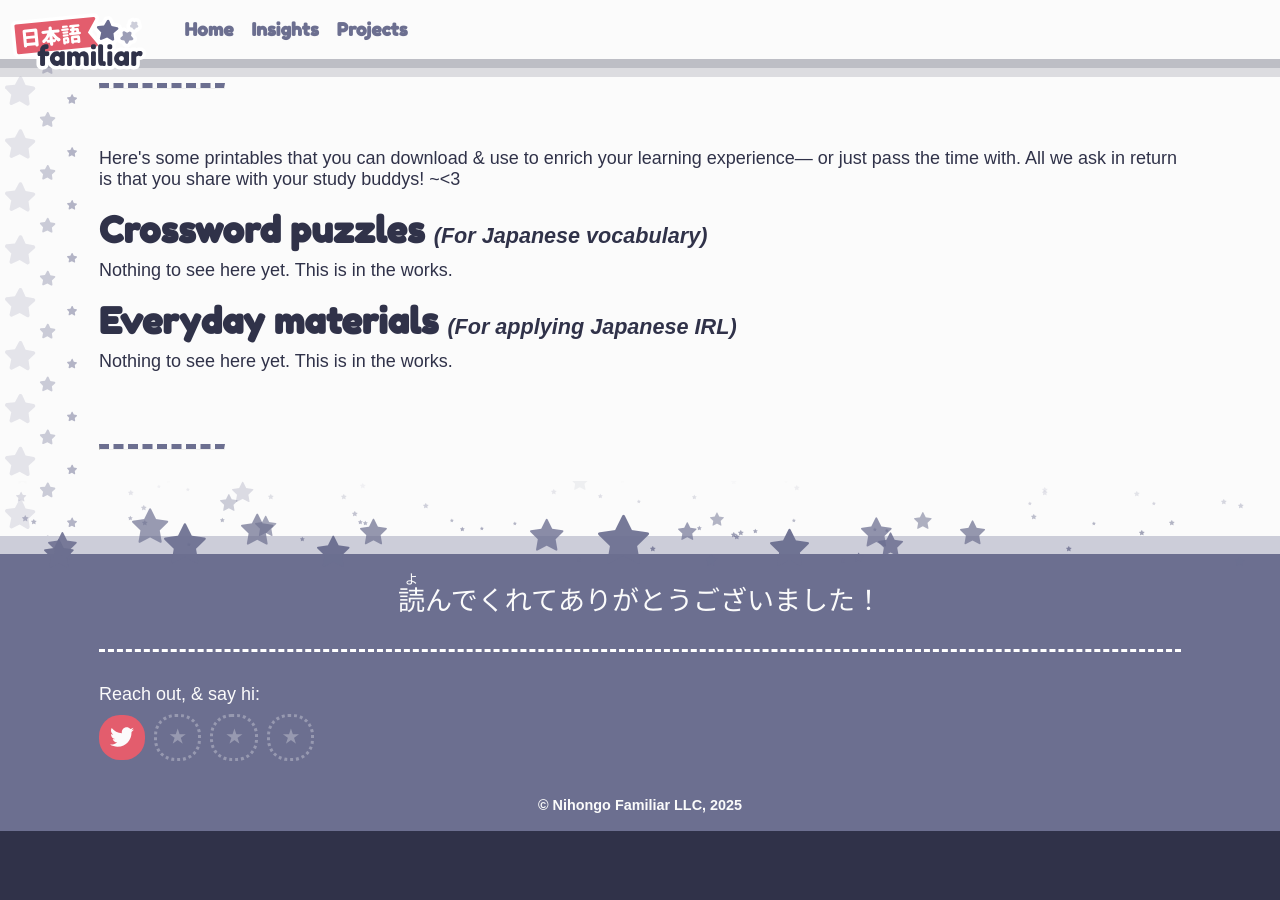
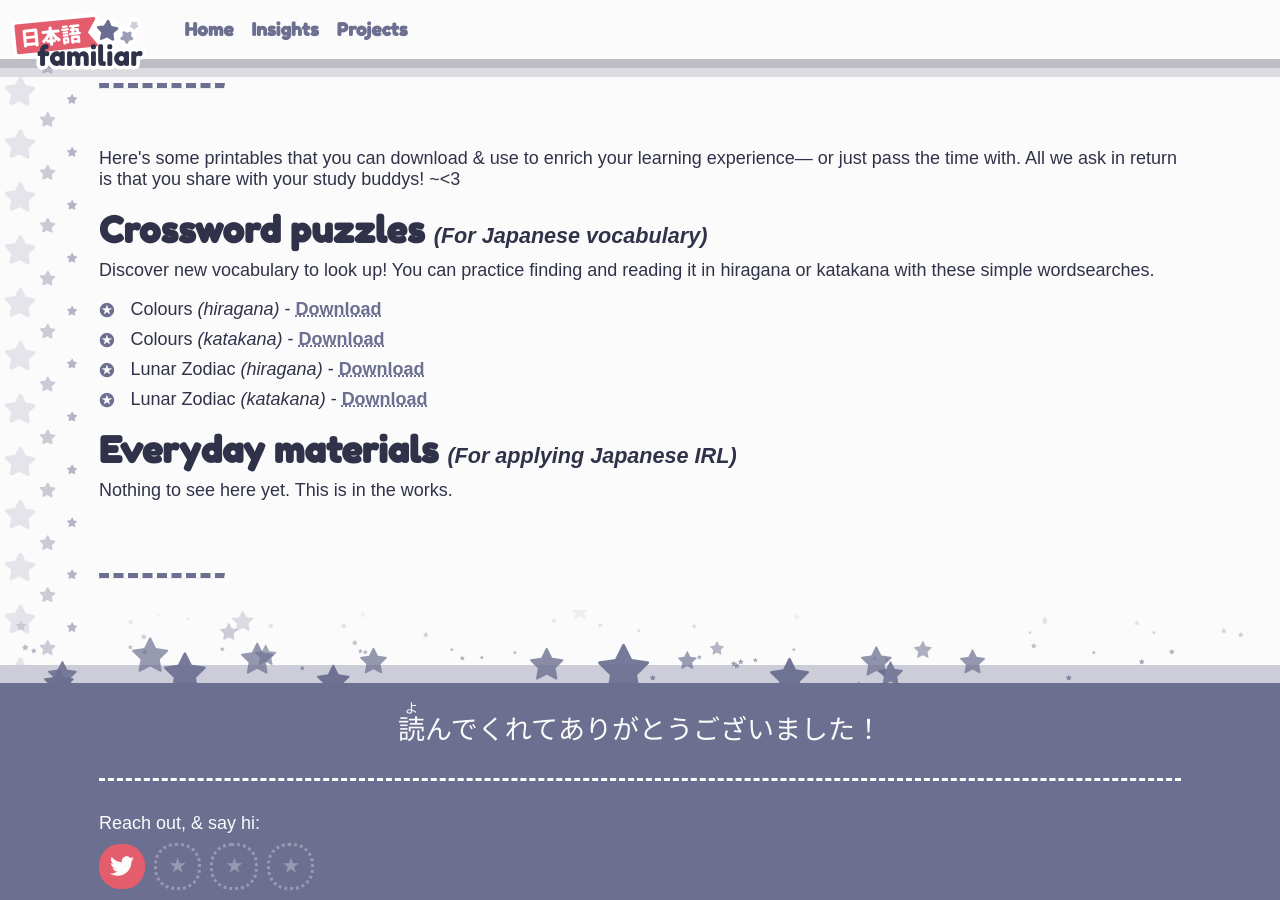
Before and after one commit to NihongoFamiliar/NihongoFamiliar.github.io, a Jekyll site: the page built from freebies.html, in a window 1280 px wide and 900 px high, scrolled down 620 px. Built offline with Jekyll 4.4.1, drawn with Linux system fonts in a browser that asks for light colours; some web fonts are replaced; before the commit the page ends 1451 px from its top, so only the background shows below that.

Commit message:
Update freebies.html

```diff
--- a/freebies.html
+++ b/freebies.html
@@ -12,7 +12,13 @@ permalink: "/freebies/"
 <h2>
   Crossword puzzles <small>(For Japanese vocabulary)</small>
 </h2>
-<p>Nothing to see here yet. This is in the works.</p>
+<p>Discover new vocabulary to look up! You can practice finding and reading it in hiragana or katakana with these simple wordsearches.</p>
+<ul>
+	<li>Colours <em>(hiragana)</em> - <a href="/assets/freebies/wordsearch-hiragana-colours.pdf" target="_blank">Download</a></li>
+	<li>Colours <em>(katakana)</em> - <a href="/assets/freebies/wordsearch-katakana-colours.pdf" target="_blank">Download</a></li>
+	<li>Lunar Zodiac <em>(hiragana)</em> - <a href="/assets/freebies/wordsearch-hiragana-lunar-zodiac.pdf" target="_blank">Download</a></li>
+	<li>Lunar Zodiac <em>(katakana)</em> - <a href="/assets/freebies/wordsearch-katakana-lunar-zodiac.pdf" target="_blank">Download</a></li>
+</ul>
 
 
 <h2>
```
